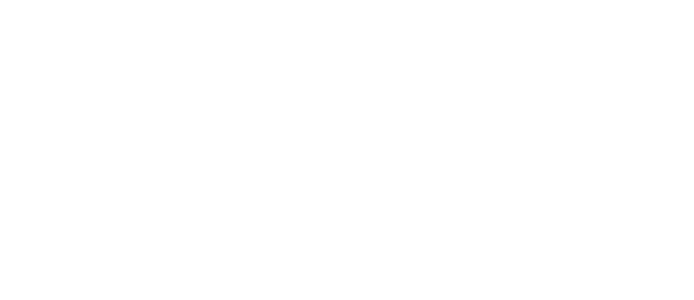
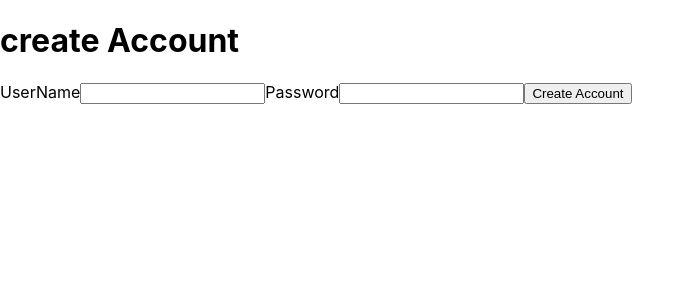
Before and after one commit to chinduja-net/Ljudio-group5, a React (Vite) app in the folder Frontend/: page /signup in a window 1280 px wide. Shown: the top 300 px of the page, without its empty margins (0-694 px from the left). Built offline with nearby package versions, Linux system fonts and the light colour scheme.

Commit message:
sign up frontend in progress

```diff
--- a/Frontend/src/components/SearchBar.jsx
+++ b/Frontend/src/components/SearchBar.jsx
@@ -3,6 +3,8 @@
 import { nanoid } from 'nanoid';
 import { InputBase, InputAdornment, Box } from '@mui/material';
 import SearchIcon from '@mui/icons-material/Search';
+
+
 
 import { SearchContext } from '../context/SongProvider';
 
@@ -77,6 +79,8 @@
   }
 
   return (
+    <>
+
     <Box display="flex" justifyContent="center" alignItems="center">
       <form
         onSubmit={(e) => {
@@ -106,6 +110,7 @@
         />
       </form>
     </Box>
+    </>
   );
 }
 
--- /dev/null
+++ b/Frontend/src/components/SignUp.jsx
@@ -0,0 +1,56 @@
+import React from "react";
+import { useState } from "react";
+import { createAccountFetch } from "../services/authService";
+
+function SignUp() {
+  const [userName, setUserName] = useState("");
+  const [password, setPassword] = useState("");
+
+  const handleSubmit = (e) => {
+    e.preventDefault();
+
+    createAccount(userName, password);
+  };
+
+  async function createAccount(userName, password) {
+    const obj = {
+      userName,
+      password,
+    };
+    try {
+      const data = await createAccountFetch(obj);
+
+      if (data) {
+        sessionStorage.setItem("token", data.token);
+        console.log(token);
+      }
+    } catch (error) {
+      console.log(error);
+    }
+  }
+
+  return (
+    <>
+      <h1>create Account</h1>
+      <form onSubmit={handleSubmit}>
+        <label htmlFor="text">UserName</label>
+        <input
+          type="text"
+          name="userName"
+          onChange={(e) => setUserName(e.target.value)}
+        />
+
+        <label htmlFor="password">Password</label>
+        <input
+          type="password"
+          name="password"
+          onChange={(e) => setPassword(e.target.value)}
+        />
+
+        <button>Create Account</button>
+      </form>
+    </>
+  );
+}
+
+export default SignUp;
--- a/Frontend/src/routes/Index.jsx
+++ b/Frontend/src/routes/Index.jsx
@@ -5,12 +5,16 @@
 import Home from "./Home";
 import DetailsPage from "./DetailsPage";
 import QueueViewer from "./QueueViewer";
+import SignUp from "../components/signUp";
 
 function Routes() {
   return (
     <Switch>
       <Route path="/" exact>
         <Home />
+      </Route>
+      <Route path = "/signup">
+        <SignUp />
       </Route>
       <Route path="/searchResults">
         <SearchResults />
--- /dev/null
+++ b/Frontend/src/services/authService.js
@@ -0,0 +1,13 @@
+export async function createAccountFetch(body) {
+    const response = await fetch('http://localhost:3001/api/signup', {
+        method: 'POST',
+        headers: {
+            'Content-Type': 'application/json',
+        },
+        body: JSON.stringify(body),
+    }
+    )
+    const data = await response.json();
+
+    return  data;
+}
```
